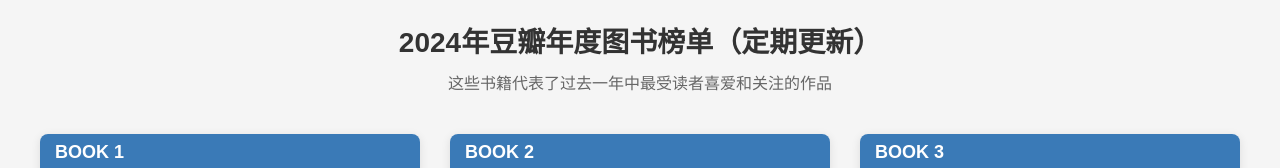
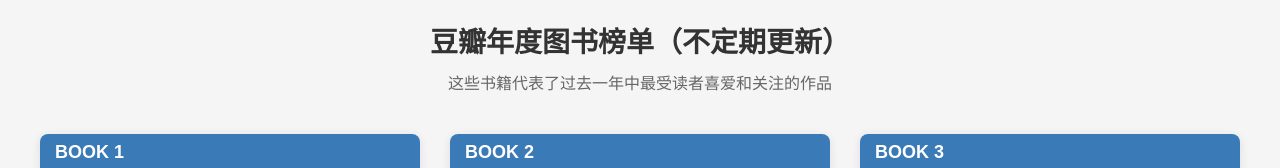
Before and after one commit to Janeyanhong/booklist, a plain HTML site: page book-recommendation-prototype.html in a window 1280 px wide. Shown: the top 168 px of the page. Drawn offline with Linux system fonts and the light colour scheme.

Commit message:
Update book-recommendation-prototype.html

```diff
--- a/book-recommendation-prototype.html
+++ b/book-recommendation-prototype.html
@@ -3,7 +3,7 @@
 <head>
     <meta charset="UTF-8">
     <meta name="viewport" content="width=device-width, initial-scale=1.0">
-    <title>2024年豆瓣年度图书榜单（定期更新）</title>
+    <title>豆瓣年度图书榜单（不定期更新）</title>
     <link rel="stylesheet" href="https://cdnjs.cloudflare.com/ajax/libs/font-awesome/6.4.0/css/all.min.css">
     <style>
         * {
@@ -206,7 +206,7 @@
 <body>
     <div class="container">
         <header>
-            <h1>2024年豆瓣年度图书榜单（定期更新）</h1>
+            <h1>豆瓣年度图书榜单（不定期更新）</h1>
             <p class="subtitle">这些书籍代表了过去一年中最受读者喜爱和关注的作品</p>
         </header>
 
```
